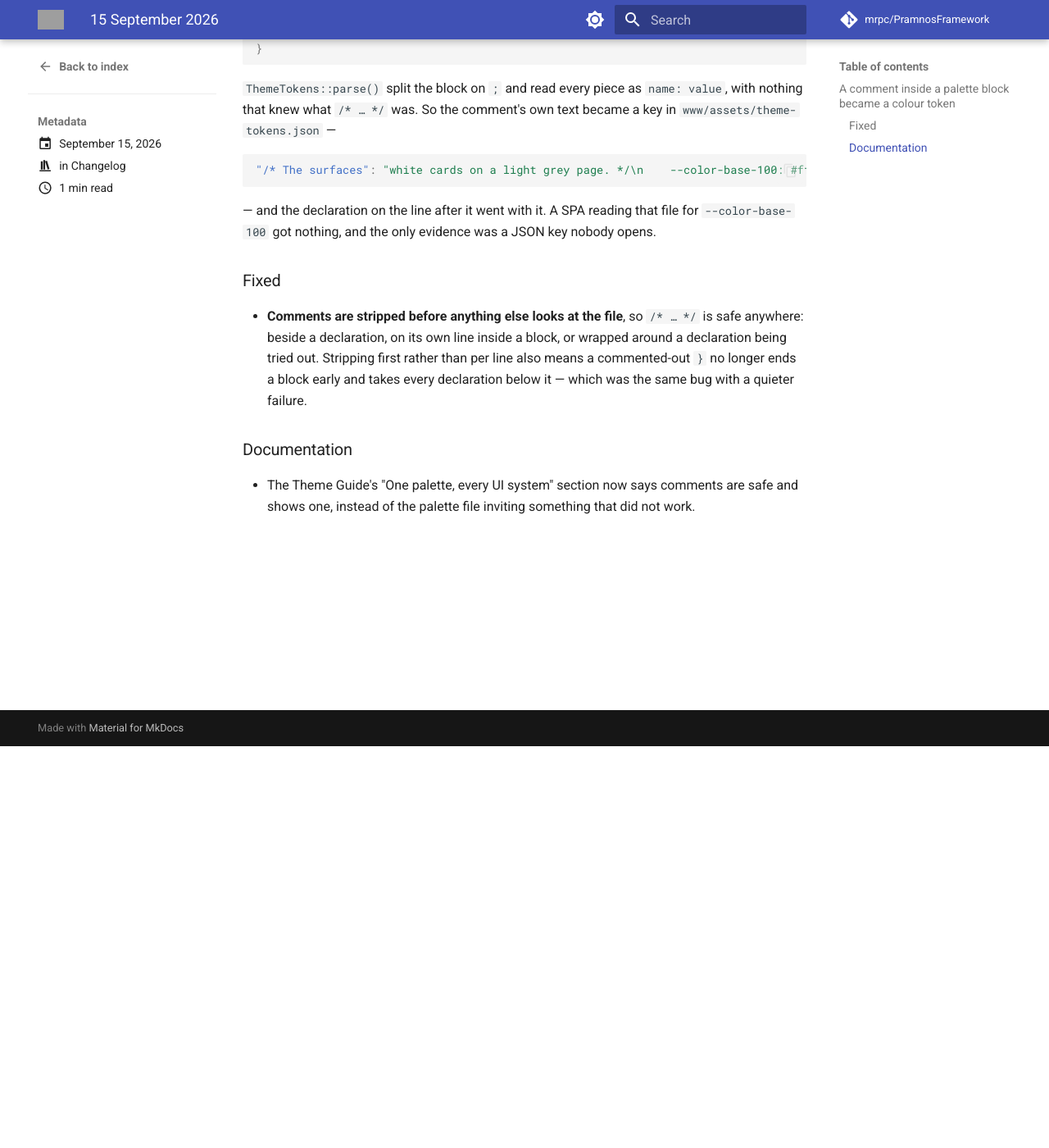
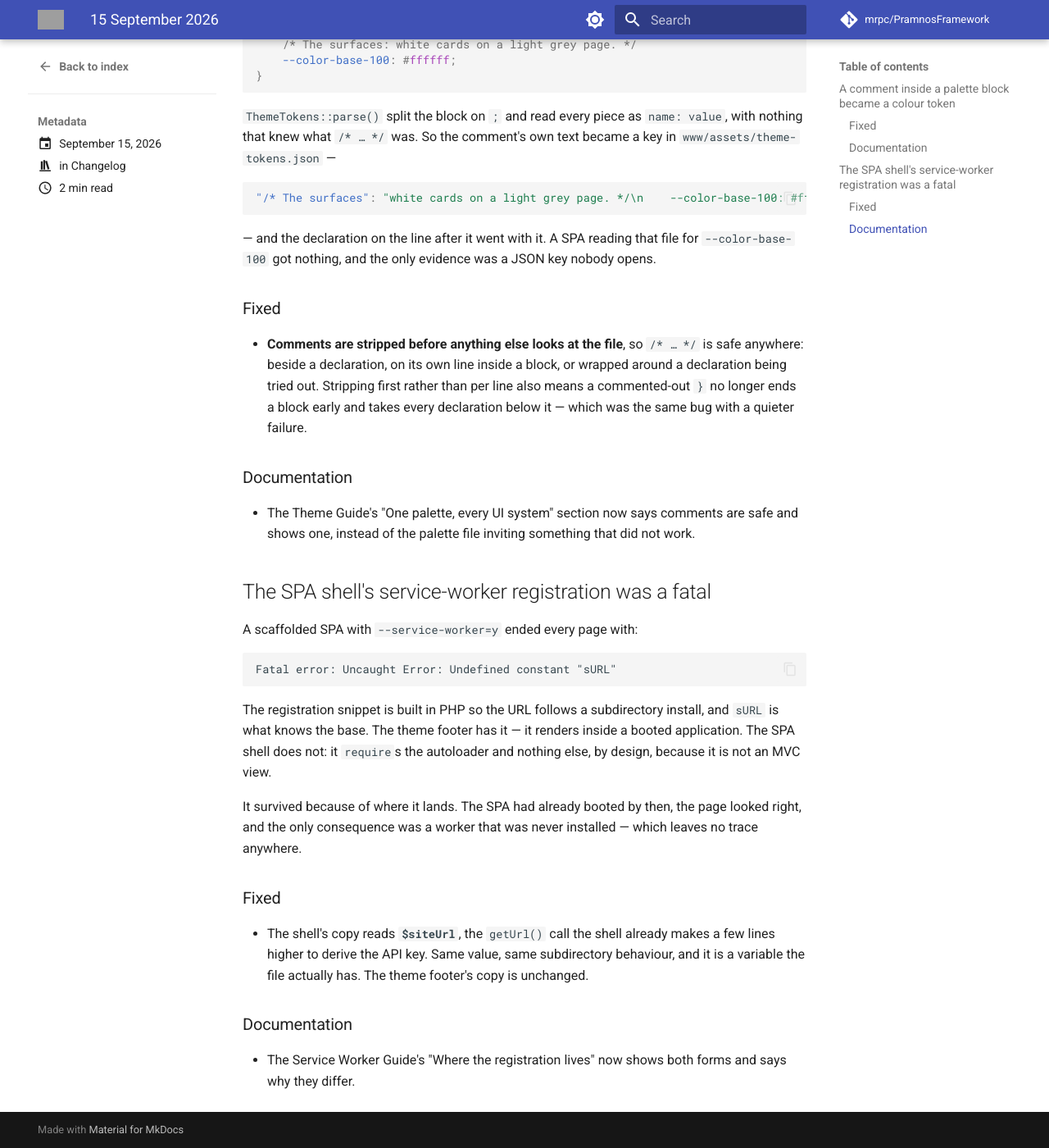
Before and after one commit to mrpc/PramnosFramework, an MkDocs documentation site: the page built from docs/version-history/posts/2026-09-15.md, in a window 1280 px wide and 1400 px high, scrolled down 490 px. Shown: the whole window at 82% size. Built offline with MkDocs 1.6.1 and Material for MkDocs 9.7.7, drawn with Linux system fonts in a browser that asks for light colours; comment, search, counter and statistics services are not loaded; some of the changed text lies outside the part shown; grey boxes are pictures that could not be loaded.

Commit message:
fix(scaffolding): the SPA shell registered its service worker with a constant it has not got
The registration snippet is shared between the theme footer and the SPA shell, and it
emitted "<?php echo sURL; ?>sw.js". The shell requires only the autoloader — sURL is
defined when the application boots — so every page of a scaffolded SPA with a service
worker ended in "Uncaught Error: Undefined constant \"sURL\"" and the worker was never
registered.

The shell's copy now reads $siteUrl, the getUrl() call the shell already makes for the
API key: same value, and the subdirectory case the constant existed for still works.

````diff
--- a/docs/version-history/posts/2026-09-15.md
+++ b/docs/version-history/posts/2026-09-15.md
@@ -6,9 +6,10 @@ categories:
 
 # 15 September 2026
 
-1 change:
+2 changes:
 
 - A comment inside a palette block became a colour token
+- The SPA shell's service-worker registration was a fatal
 
 <!-- more -->
 
@@ -48,3 +49,32 @@ nothing that knew what `/* … */` was. So the comment's own text became a key i
 
 - The Theme Guide's "One palette, every UI system" section now says comments are safe and
   shows one, instead of the palette file inviting something that did not work.
+
+
+## The SPA shell's service-worker registration was a fatal
+
+A scaffolded SPA with `--service-worker=y` ended every page with:
+
+```
+Fatal error: Uncaught Error: Undefined constant "sURL"
+```
+
+The registration snippet is built in PHP so the URL follows a subdirectory install, and
+`sURL` is what knows the base. The theme footer has it — it renders inside a booted
+application. The SPA shell does not: it `require`s the autoloader and nothing else, by
+design, because it is not an MVC view.
+
+It survived because of where it lands. The SPA had already booted by then, the page
+looked right, and the only consequence was a worker that was never installed — which
+leaves no trace anywhere.
+
+### Fixed
+
+- The shell's copy reads **`$siteUrl`**, the `getUrl()` call the shell already makes a
+  few lines higher to derive the API key. Same value, same subdirectory behaviour, and
+  it is a variable the file actually has. The theme footer's copy is unchanged.
+
+### Documentation
+
+- The Service Worker Guide's "Where the registration lives" now shows both forms and
+  says why they differ.
````
Also changed, not shown: docs/Pramnos_Service_Worker_Guide.md (+12 -0 lines), 2 other files.
